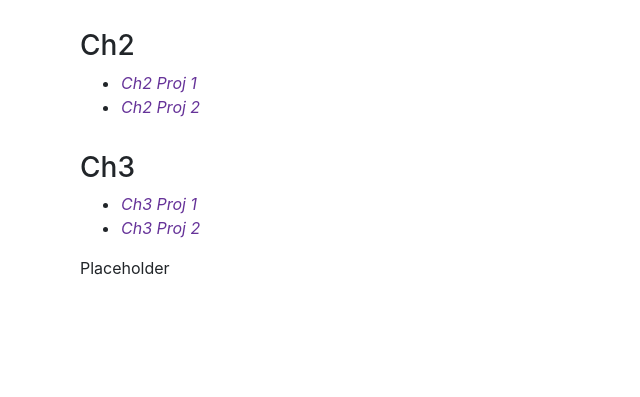
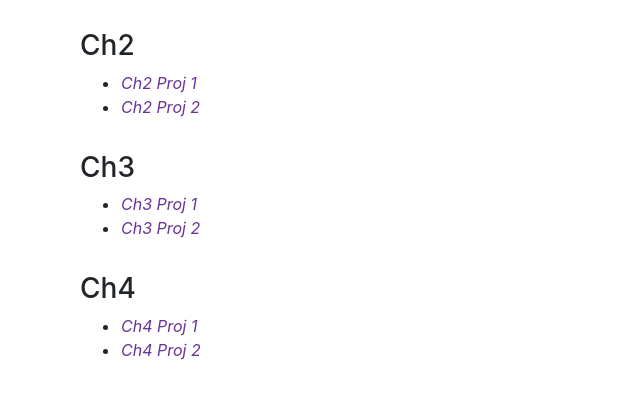
Before and after one commit to ICHx/20IAD-Pj1, a plain HTML site: page exercises.html in a window 1280 px wide. Shown: the part 157-554 px from the top of the page, without its empty margins (0-640 px from the left). Drawn offline with nearby package versions, Linux system fonts and the light colour scheme.

Commit message:
Update exercises.html

```diff
--- a/exercises.html
+++ b/exercises.html
@@ -53,7 +53,20 @@
             <a href="Week4/chapter03-project02.html">Ch3 Proj 2</a>
           </li>
         </ul>
-        Placeholder
+
+      </section>
+
+      <section>
+        <h3>Ch4</h3>
+        <ul>
+          <li>
+            <a href="Week5/chapter04-project01.html">Ch4 Proj 1</a>
+          </li>
+          <li>
+            <a href="Week5/chapter04-project02.html">Ch4 Proj 2</a>
+          </li>
+        </ul>
+
       </section>
     </article>
   </body>
```
